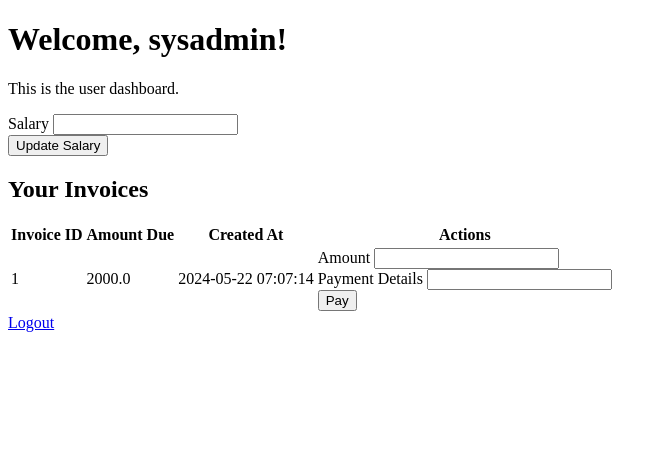
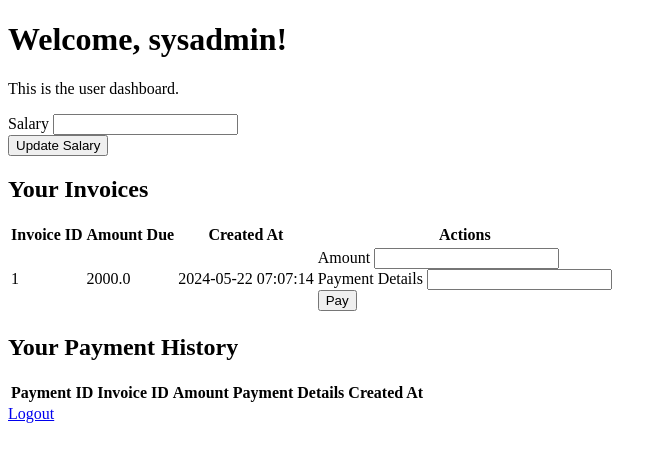
Before and after one commit to alinexi/Projects, a Flask app: page /user_dashboard in a window 1280 px wide. Shown: the top 462 px of the page, without its empty margins (0-667 px from the left). Run offline with Flask 3, Linux system fonts and the light colour scheme; a user stored in the database is signed in; lists and menus that the app fills with data are empty.

Commit message:
history added for each user in their account, also indiviualy in staff dashboard, also a list of all history for staff and search function for it

```diff
--- a/app/models.py
+++ b/app/models.py
@@ -5,8 +5,8 @@ class User(db.Model):
     username = db.Column(db.String(150), unique=True, nullable=False)
     password = db.Column(db.String(150), nullable=False)
     role = db.Column(db.String(50), nullable=False)
-    salary = db.Column(db.Float, nullable=True)  # Add this line
-    tax_percentage = db.Column(db.Float, nullable=True)  # Add this line
+    salary = db.Column(db.Float, nullable=True)
+    tax_percentage = db.Column(db.Float, nullable=True)
 
 class TaxRecord(db.Model):
     id = db.Column(db.Integer, primary_key=True)
@@ -35,3 +35,5 @@ class Payment(db.Model):
     amount = db.Column(db.Float, nullable=False)
     payment_details = db.Column(db.Text, nullable=False)
     created_at = db.Column(db.DateTime, default=db.func.current_timestamp())
+    user = db.relationship('User', backref=db.backref('payments', lazy=True))
+    invoice = db.relationship('Invoice', backref=db.backref('payments', lazy=True))
--- a/app/routes.py
+++ b/app/routes.py
@@ -34,11 +34,13 @@ def logout():
     flash('You have been logged out.', 'success')
     return redirect(url_for('login'))
 
+
 @app.route('/sysadmin_dashboard')
 @login_required
 def sysadmin_dashboard():
     users = User.query.all()
     return render_template('sysadmin_dashboard.html', users=users)
+
 
 @app.route('/staff_dashboard', methods=['GET', 'POST'])
 @login_required
@@ -55,7 +57,6 @@ def staff_dashboard():
     users = User.query.all()
     return render_template('staff_dashboard.html', tax_form=tax_form, users=users)
 
-
 @app.route('/user_dashboard', methods=['GET', 'POST'])
 @login_required
 def user_dashboard():
@@ -66,6 +67,7 @@ def user_dashboard():
 
     user = User.query.get(user_id)
     invoices = Invoice.query.filter_by(user_id=user_id).all()
+    payments = Payment.query.filter_by(user_id=user_id).all()
     payment_form = PaymentForm()
     salary_form = SalaryForm()
     if salary_form.validate_on_submit():
@@ -94,7 +96,7 @@ def user_dashboard():
                 db.session.commit()
                 flash('Payment successful!', 'success')
                 return redirect(url_for('user_dashboard'))
-    return render_template('user_dashboard.html', user=user, payment_form=payment_form, salary_form=salary_form, invoices=invoices)
+    return render_template('user_dashboard.html', user=user, payment_form=payment_form, salary_form=salary_form, invoices=invoices, payments=payments)
 
 
 @app.route('/add_invoice', methods=['GET', 'POST'])
@@ -114,6 +116,7 @@ def add_invoice():
         return redirect(url_for('staff_dashboard'))
     return render_template('add_invoice.html', form=form)
 
+
 @app.route('/edit_invoice/<int:invoice_id>', methods=['GET', 'POST'])
 @login_required
 def edit_invoice(invoice_id):
@@ -128,6 +131,7 @@ def edit_invoice(invoice_id):
         flash('Invoice updated successfully!', 'success')
         return redirect(url_for('staff_dashboard'))
     return render_template('edit_invoice.html', form=form, invoice_id=invoice_id)
+
 
 @app.route('/add_user', methods=['GET', 'POST'])
 def add_user():
@@ -182,3 +186,40 @@ def calculate_and_update_invoices():
                 )
                 db.session.add(new_invoice)
     db.session.commit()
+
+
+@app.route('/payment_history')
+@login_required
+def payment_history():
+    if 'user_id' not in session:
+        flash('Please log in to access this page.', 'warning')
+        return redirect(url_for('login'))
+
+    user_id = session['user_id']
+    user = User.query.get(user_id)
+    if user.role != 'Staff':
+        flash('You do not have permission to view this page.', 'danger')
+        return redirect(url_for('user_dashboard'))
+
+    query = request.args.get('query')
+    if query:
+        payments = Payment.query.join(User).filter(
+            (User.username.contains(query)) |
+            (Payment.payment_details.contains(query))
+        ).all()
+    else:
+        payments = Payment.query.all()
+
+    return render_template('payment_history.html', payments=payments)
+
+
+@app.route('/user_payment_history/<int:user_id>')
+@login_required
+def user_payment_history(user_id):
+    if 'user_id' not in session:
+        flash('Please log in to access this page.', 'warning')
+        return redirect(url_for('login'))
+
+    user = User.query.get(user_id)
+    payments = Payment.query.filter_by(user_id=user_id).all()
+    return render_template('user_payment_history.html', user=user, payments=payments)
--- a/app/templates/staff_dashboard.html
+++ b/app/templates/staff_dashboard.html
@@ -53,15 +53,14 @@
                     <td>{{ user.tax_percentage }}</td>
                     <td>{{ user.salary }}</td>
                     <td>
-                        <form method="POST" action="{{ url_for('delete_user', user_id=user.id) }}" style="display:inline;">
-                            <button type="submit" class="btn btn-danger">Delete</button>
-                        </form>
+                        <a href="{{ url_for('user_payment_history', user_id=user.id) }}">View Payment History</a>
                     </td>
                 </tr>
                 {% endfor %}
             </tbody>
         </table>
 
+        <a href="{{ url_for('payment_history') }}">View All Payment History</a>
         <a href="{{ url_for('logout') }}">Logout</a>
     </div>
 </body>
--- a/app/templates/user_dashboard.html
+++ b/app/templates/user_dashboard.html
@@ -68,6 +68,31 @@
             </tbody>
         </table>
 
+        <!-- Display payment history -->
+        <h2>Your Payment History</h2>
+        <table>
+            <thead>
+                <tr>
+                    <th>Payment ID</th>
+                    <th>Invoice ID</th>
+                    <th>Amount</th>
+                    <th>Payment Details</th>
+                    <th>Created At</th>
+                </tr>
+            </thead>
+            <tbody>
+                {% for payment in payments %}
+                <tr>
+                    <td>{{ payment.id }}</td>
+                    <td>{{ payment.invoice_id }}</td>
+                    <td>{{ payment.amount }}</td>
+                    <td>{{ payment.payment_details }}</td>
+                    <td>{{ payment.created_at }}</td>
+                </tr>
+                {% endfor %}
+            </tbody>
+        </table>
+
         <a href="{{ url_for('logout') }}">Logout</a>
     </div>
 </body>
```
Also changed, not shown: app/templates/payment_history.html (added, +51 -0 lines), app/templates/user_payment_history.html (added, +39 -0 lines).
